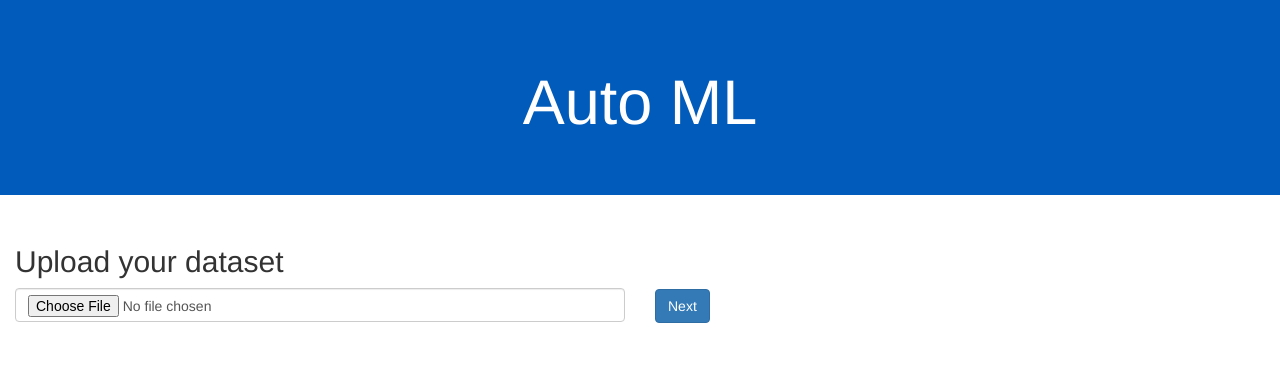
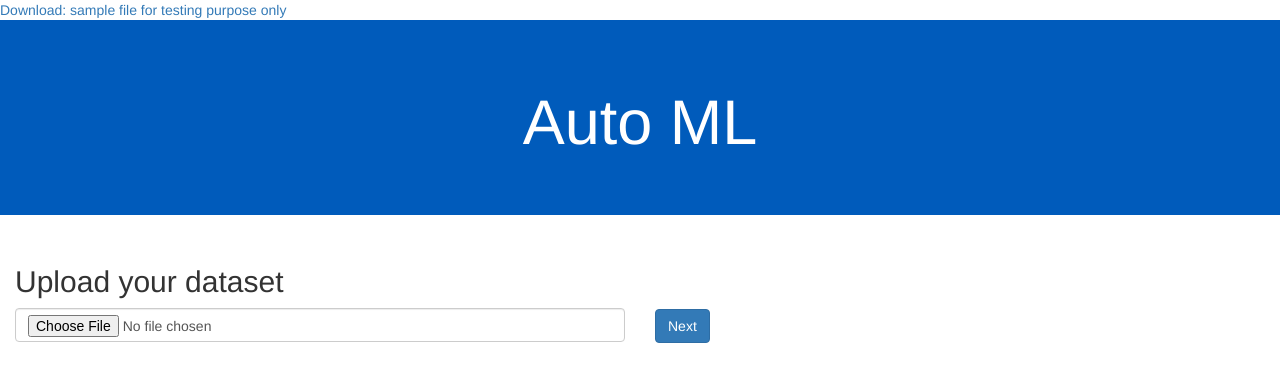
Before and after one commit to r-nagaraj/automl-poc, a Flask app: page / in a window 1280 px wide. Shown: the top 382 px of the page. Run offline with Flask 2, Linux system fonts and the light colour scheme; some libraries are stand-ins or nearby versions.

Commit message:
Update aaml_homepage.html

```diff
--- a/templates/aaml_homepage.html
+++ b/templates/aaml_homepage.html
@@ -5,6 +5,7 @@
 			.table {width: 0;}
 			table {font-size: small;}
 		</style>
+		<a href="https://drive.google.com/uc?export=download&id=1lVBZ5QT7orl5PUWVtZ7hEacCKk47veqo" download>Download: sample file for testing purpose only</a>
 	</head>
 	<body>
 		<div class='jumbotron text-center' style='background-color:#005bbb;'>
```
